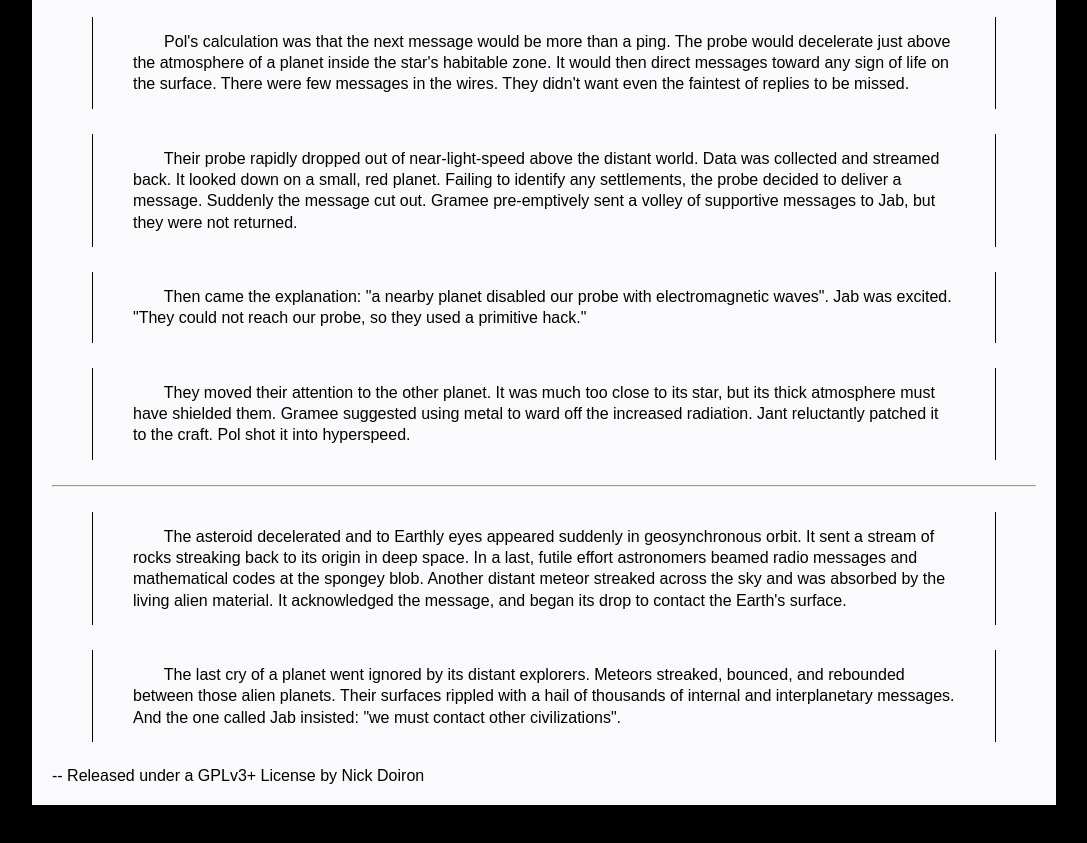
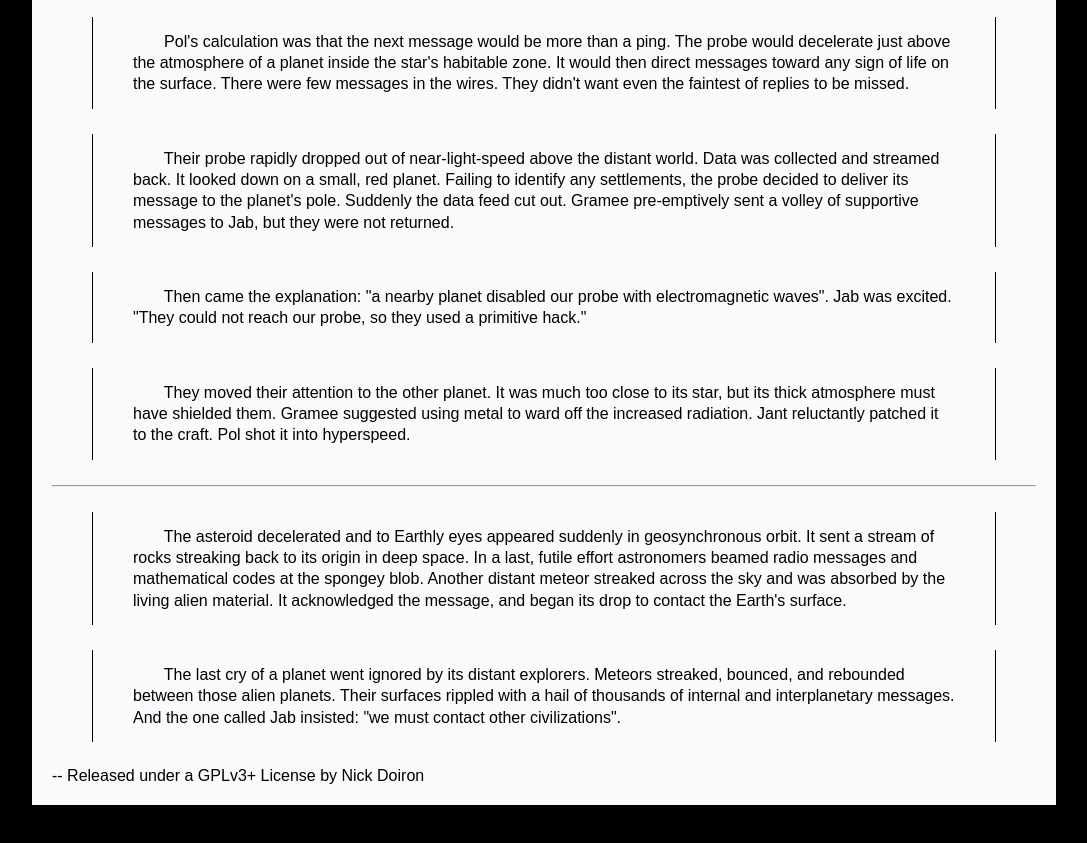
Before and after one commit to mapmeld/NaNoWriMo, a plain HTML site: page pong.html in a window 1280 px wide. Shown: the part 920-1763 px from the top of the page, without its empty margins (96-1183 px from the left). Drawn offline with Linux system fonts and the light colour scheme; a web font is replaced by a local one.

Commit message:
update readme, add short story

```diff
--- a/pong.html
+++ b/pong.html
@@ -57,7 +57,7 @@ They didn't want even the faintest of replies to be missed.
 <p>
 Their probe rapidly dropped out of near-light-speed above the distant world. Data was collected
 and streamed back. It looked down on a small, red planet. Failing to identify any settlements, the
-probe decided to deliver a message. Suddenly the message cut out.
+probe decided to deliver its message to the planet's pole. Suddenly the data feed cut out.
 Gramee pre-emptively sent a volley of supportive messages to Jab, but they were not returned.
 </p>
 <p>
```
